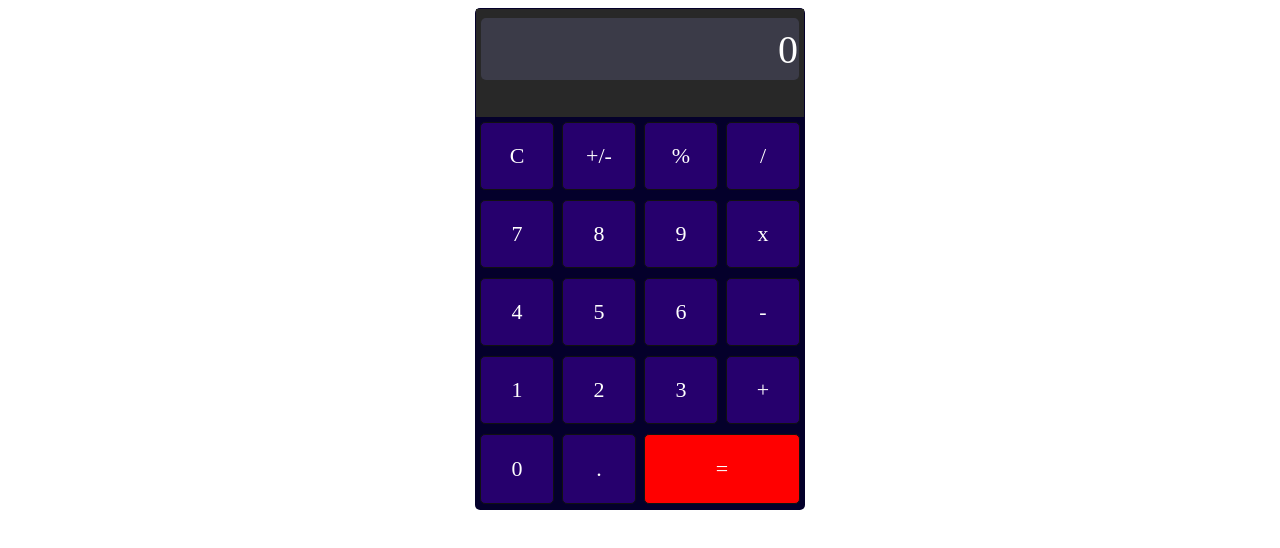
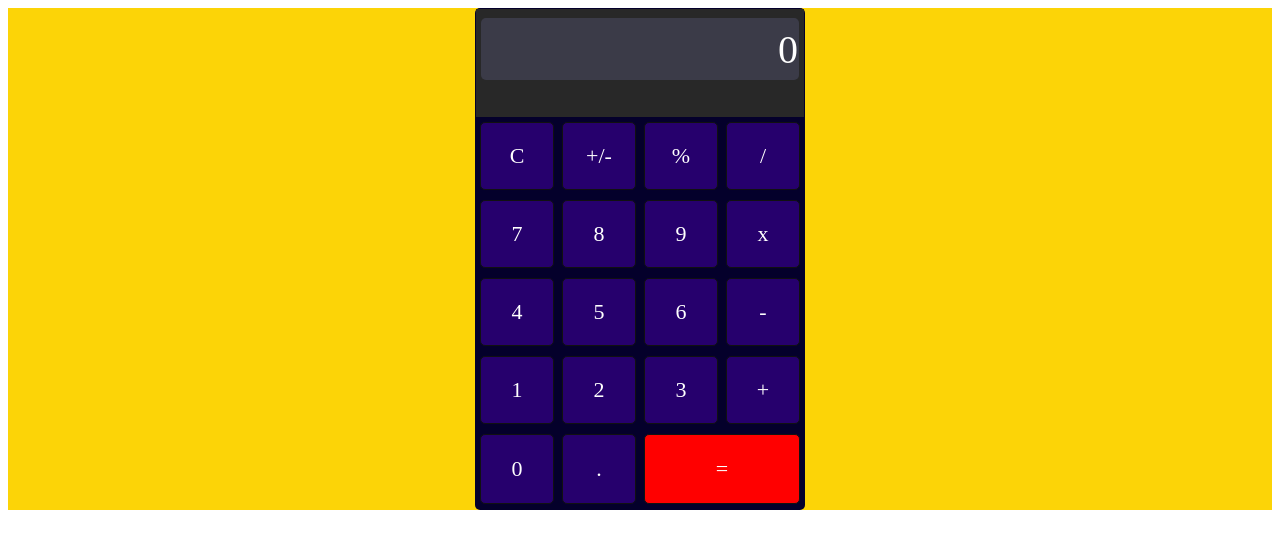
Before and after one commit to NikolaiSurodin/calculator, a Vue app: page / in a window 1280 px wide. Shown: the top 548 px of the page. Built offline with nearby package versions, Linux system fonts and the light colour scheme.

Commit message:
added operators and styles

```diff
--- a/src/App.vue
+++ b/src/App.vue
@@ -1,5 +1,5 @@
 <template>
-  <div>
+  <div id="app">
     <router-view/>
   </div>
 </template>
@@ -13,5 +13,7 @@ export default {
 </script>
 
 <style>
-
+#app{
+  background-color: #fcd407;
+}
 </style>
```
